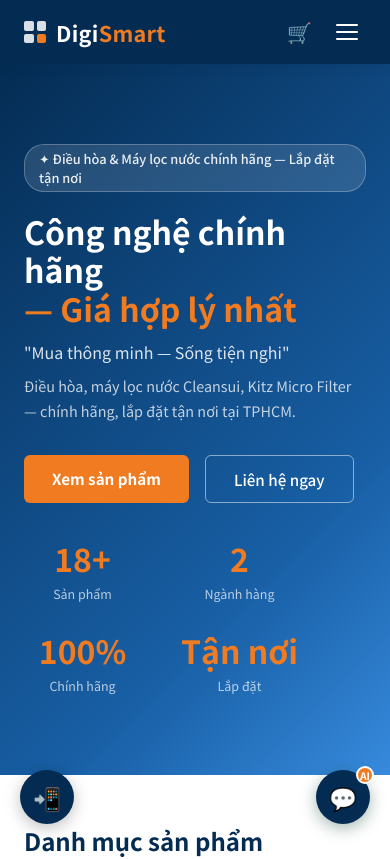
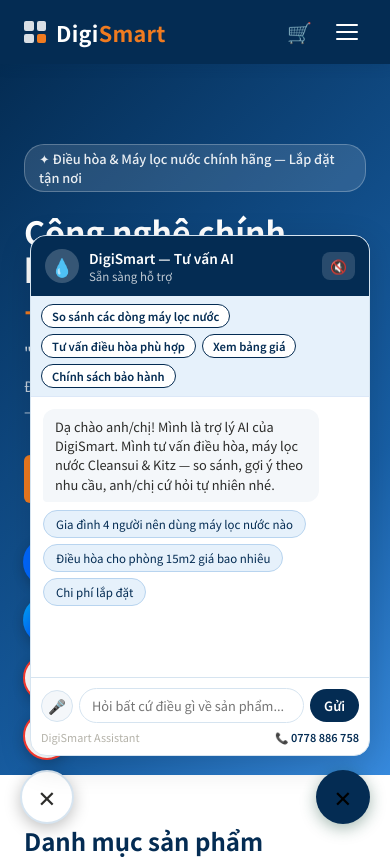
Before and after one commit to sanghavan2017/digismart-web, a Next.js app: page / in a window 390 px wide. Shown: the top 859 px of the page. Built offline with nearby package versions, Linux system fonts and the light colour scheme.

Commit message:
Tu dong mo ContactWidget va Chatbot khi khach vao trang
ContactWidget (Zalo/Messenger/Phone/Email) tu xoe sau 1.5s, Chatbot AI
tu bat + hien loi chao sau 2.5s (so le de khong hien cung luc). Neu
khach da tu bam nut truoc do (dong/mo thu cong) thi timer se bo qua,
khong ghi de thao tac cua khach.

```diff
--- a/components/Chatbot.tsx
+++ b/components/Chatbot.tsx
@@ -16,6 +16,9 @@ const WELCOME_SUGGESTIONS = [
   "Điều hòa cho phòng 15m2 giá bao nhiêu",
   "Chi phí lắp đặt",
 ];
+
+const WELCOME_MESSAGE =
+  "Dạ chào anh/chị! Mình là trợ lý AI của DigiSmart. Mình tư vấn điều hòa, máy lọc nước Cleansui & Kitz — so sánh, gợi ý theo nhu cầu, anh/chị cứ hỏi tự nhiên nhé.";
 
 const productIndex = new Map(products.map(p => [p.id, p]));
 
@@ -79,8 +82,20 @@ export default function Chatbot() {
   const [voiceOn, setVoiceOn] = useState(false);
   const bottomRef = useRef<HTMLDivElement>(null);
   const recognitionRef = useRef<unknown>(null);
+  const userToggled = useRef(false);
 
   useEffect(() => { bottomRef.current?.scrollIntoView({ behavior: "smooth" }); }, [messages, loading]);
+
+  useEffect(() => {
+    const t = setTimeout(() => {
+      if (userToggled.current) return;
+      setOpen(true);
+      setWelcomed(true);
+      setMessages([{ role: "assistant", content: WELCOME_MESSAGE }]);
+    }, 2500);
+    return () => clearTimeout(t);
+    // eslint-disable-next-line react-hooks/exhaustive-deps
+  }, []);
 
   function speak(html: string) {
     if (!voiceOn || typeof window === "undefined" || !window.speechSynthesis) return;
@@ -142,12 +157,13 @@ export default function Chatbot() {
   }
 
   function handleOpen() {
+    userToggled.current = true;
     const next = !open;
     setOpen(next);
     if (next && !welcomed) {
       setWelcomed(true);
       setTimeout(() => {
-        setMessages([{ role: "assistant", content: "Dạ chào anh/chị! Mình là trợ lý AI của DigiSmart. Mình tư vấn điều hòa, máy lọc nước Cleansui & Kitz — so sánh, gợi ý theo nhu cầu, anh/chị cứ hỏi tự nhiên nhé." }]);
+        setMessages([{ role: "assistant", content: WELCOME_MESSAGE }]);
       }, 300);
     }
   }
--- a/components/ContactWidget.tsx
+++ b/components/ContactWidget.tsx
@@ -1,5 +1,5 @@
 "use client";
-import { useState } from "react";
+import { useState, useEffect, useRef } from "react";
 
 const CHANNELS = [
   { key: "zalo", label: "Zalo", href: "https://zalo.me/0778886758", bg: "#0068FF", icon: "💬" },
@@ -10,6 +10,14 @@ const CHANNELS = [
 
 export default function ContactWidget() {
   const [open, setOpen] = useState(false);
+  const userToggled = useRef(false);
+
+  useEffect(() => {
+    const t = setTimeout(() => {
+      if (!userToggled.current) setOpen(true);
+    }, 1500);
+    return () => clearTimeout(t);
+  }, []);
 
   return (
     <div style={{ position: "fixed", bottom: 20, left: 20, zIndex: 999, display: "flex", flexDirection: "column", alignItems: "center", gap: 10, fontFamily: "var(--font-sans)" }}>
@@ -46,7 +54,7 @@ export default function ContactWidget() {
         }
       `}</style>
       <button
-        onClick={() => setOpen(o => !o)}
+        onClick={() => { userToggled.current = true; setOpen(o => !o); }}
         aria-label={open ? "Đóng liên hệ nhanh" : "Mở liên hệ nhanh"}
         style={{
           width: 54,
```
